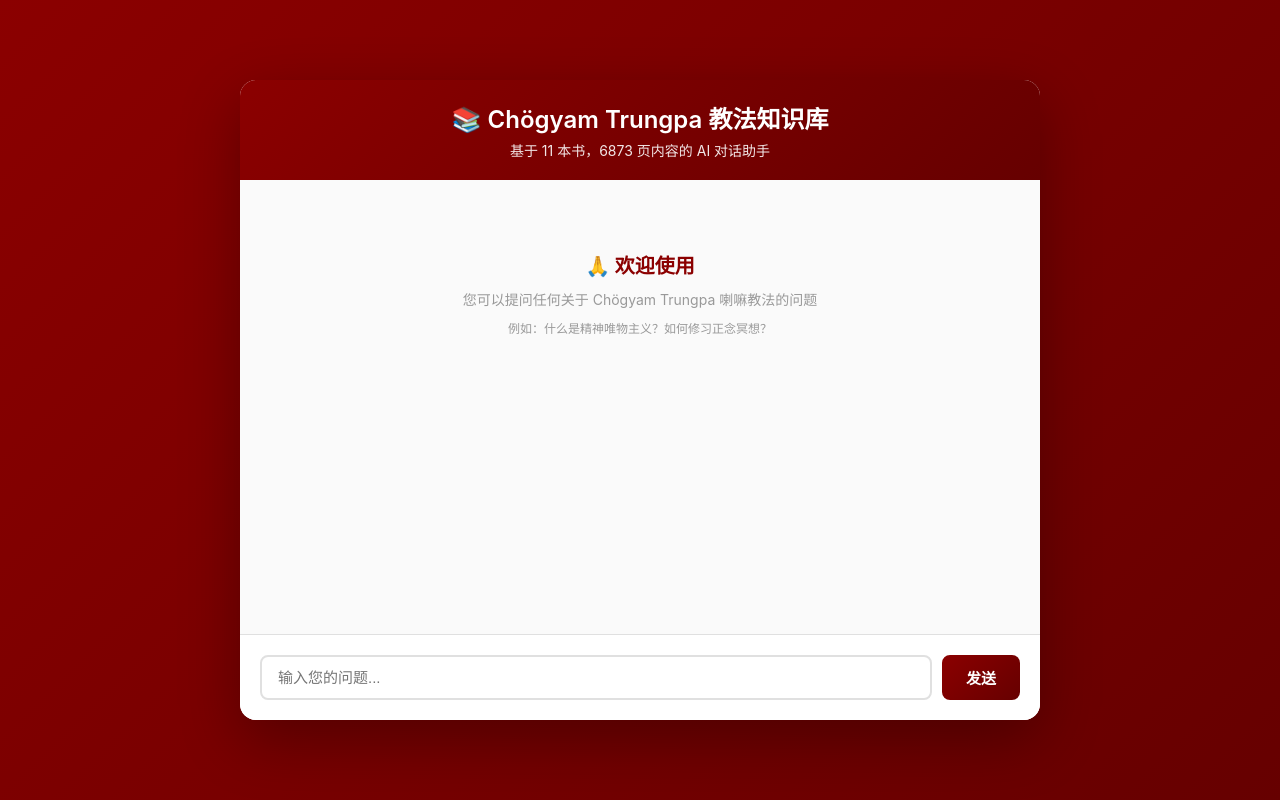
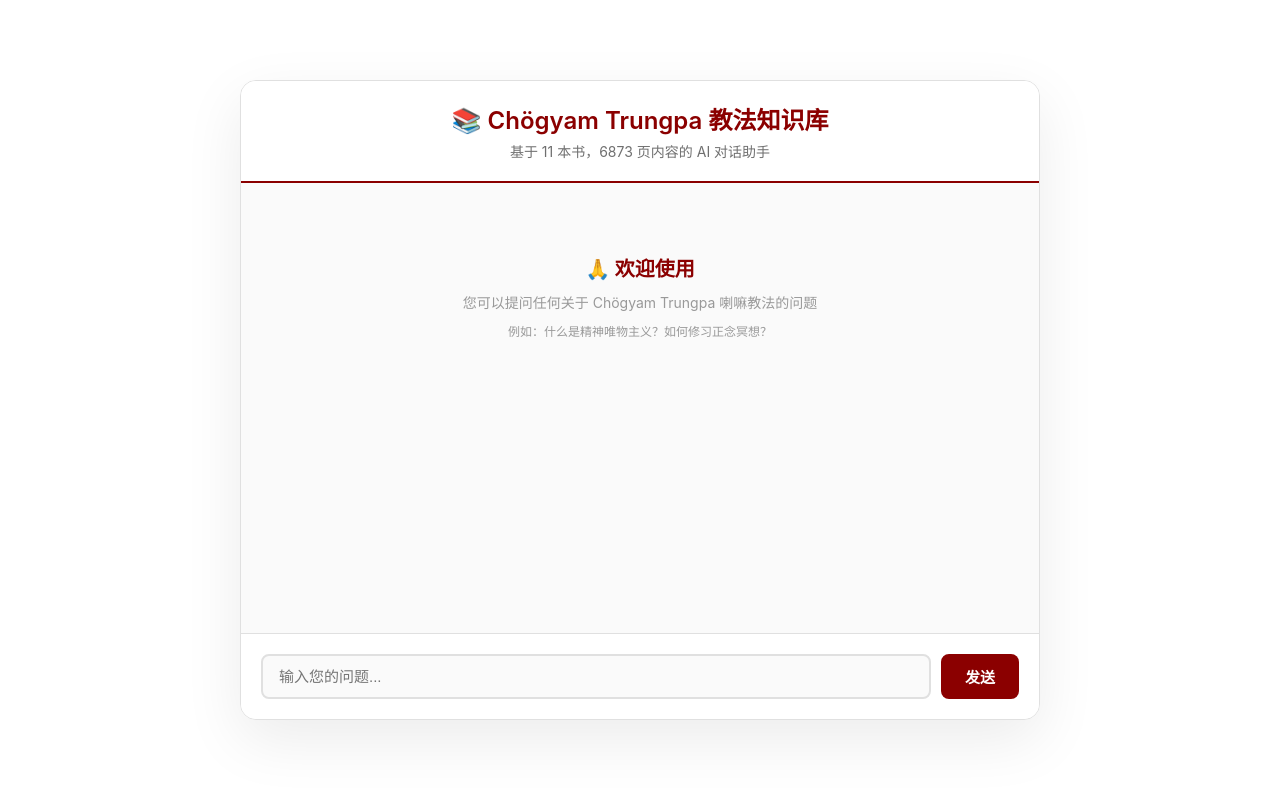
Before and after one commit to huangzhihou/trungpa-dharma-ai, a website: page public/index-vercel.html in a window 1280 px wide. Drawn offline with Linux system fonts and the light colour scheme; no server answers.

Commit message:
Complete white theme redesign - pure serene look

```diff
--- a/public/index-vercel.html
+++ b/public/index-vercel.html
@@ -13,7 +13,7 @@
 
     body {
       font-family: -apple-system, BlinkMacSystemFont, 'Segoe UI', 'PingFang SC', sans-serif;
-      background: linear-gradient(135deg, #8B0000 0%, #660000 100%);
+      background: #ffffff;
       min-height: 100vh;
       display: flex;
       justify-content: center;
@@ -26,29 +26,32 @@
       max-width: 800px;
       background: white;
       border-radius: 16px;
-      box-shadow: 0 20px 60px rgba(0, 0, 0, 0.3);
+      box-shadow: 0 20px 60px rgba(0, 0, 0, 0.08);
       overflow: hidden;
       height: 80vh;
       display: flex;
       flex-direction: column;
+      border: 1px solid #e0e0e0;
     }
 
     .header {
-      background: linear-gradient(135deg, #8B0000 0%, #660000 100%);
-      color: white;
+      background: #ffffff;
+      color: #333333;
       padding: 20px;
       text-align: center;
+      border-bottom: 2px solid #8B0000;
     }
 
     .header h1 {
       font-size: 24px;
       font-weight: 600;
       margin-bottom: 5px;
+      color: #8B0000;
     }
 
     .header p {
       font-size: 14px;
-      opacity: 0.9;
+      opacity: 0.7;
     }
 
     .chat-container {
@@ -89,7 +92,7 @@
 
     .message.assistant .message-content {
       background: white;
-      color: #333;
+      color: #333333;
       border: 1px solid #e0e0e0;
       border-bottom-left-radius: 4px;
       box-shadow: 0 1px 3px rgba(0, 0, 0, 0.05);
@@ -117,28 +120,29 @@
       border-radius: 8px;
       font-size: 15px;
       transition: border-color 0.2s;
+      background: #fafafa;
     }
 
     #messageInput:focus {
       outline: none;
       border-color: #8B0000;
+      background: white;
     }
 
     #sendButton {
       padding: 12px 24px;
-      background: linear-gradient(135deg, #8B0000 0%, #660000 100%);
+      background: #8B0000;
       color: white;
       border: none;
       border-radius: 8px;
       font-size: 15px;
       font-weight: 600;
       cursor: pointer;
-      transition: transform 0.1s, box-shadow 0.2s;
+      transition: background-color 0.2s;
     }
 
     #sendButton:hover {
-      transform: translateY(-1px);
-      box-shadow: 0 4px 12px rgba(102, 126, 234, 0.4);
+      background: #660000;
     }
 
     #sendButton:active {
@@ -255,9 +259,6 @@
     const typingIndicator = document.getElementById('typingIndicator');
     const welcomeMessage = document.getElementById('welcomeMessage');
 
-    // API 基础路径
-    const API_BASE = window.location.origin;
-
     let chatHistory = [];
 
     // 添加消息到界面
@@ -305,7 +306,7 @@
       chatContainer.scrollTop = chatContainer.scrollHeight;
 
       try {
-        const response = await fetch(`${API_BASE}/api/chat`, {
+        const response = await fetch('/api/chat', {
           method: 'POST',
           headers: {
             'Content-Type': 'application/json'
@@ -341,6 +342,16 @@
         sendMessage();
       }
     });
+
+    // 页面加载时检查服务器状态
+    fetch('/api/health')
+      .then(res => res.json())
+      .then(data => {
+        console.log('服务器状态:', data);
+      })
+      .catch(err => {
+        console.error('无法连接服务器:', err);
+      });
   </script>
 </body>
 </html>
```
